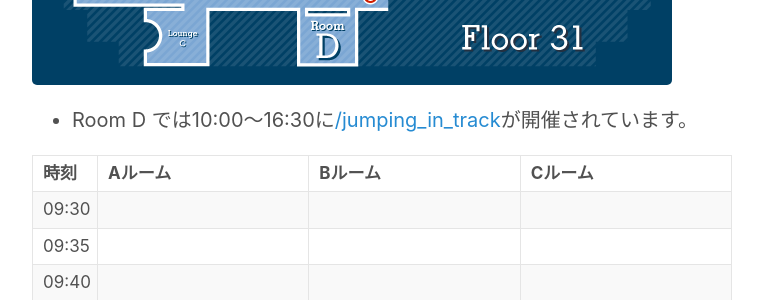
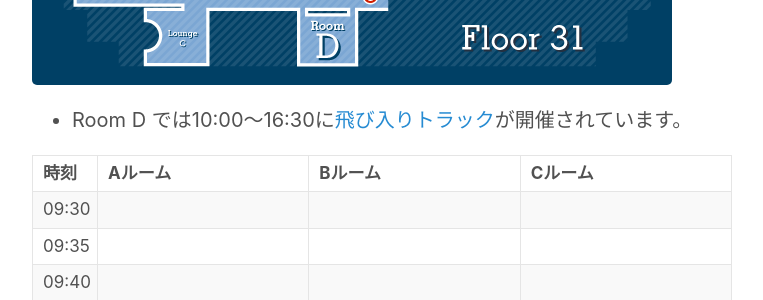
Before and after one commit to hachiojipm/yapcasia-8oji-2016mid, a Jekyll site: the page built from time_table_7_2.md, in a window 1280 px wide and 900 px high, scrolled down 1102 px. Shown: the part 152-452 px from the top of the window, without its empty margins (258-1021 px from the left). Built offline with Jekyll 4.4.1, drawn with Linux system fonts in a browser that asks for light colours; comment, search, counter and statistics services are not loaded.

Commit message:
飛び入りトラックのリンクを修正

```diff
--- a/time_table_7_2.md
+++ b/time_table_7_2.md
@@ -42,7 +42,7 @@ th.time-col{
 
 [![](/images/floor_map.png)](/images/floor_map.png)
 
-* Room D では10:00〜16:30に[/jumping_in_track](飛び入りトラック)が開催されています。
+* Room D では10:00〜16:30に[飛び入りトラック](/jumping_in_track)が開催されています。
 
 <table style="table-layout: fixed;">
   <thead>
```
